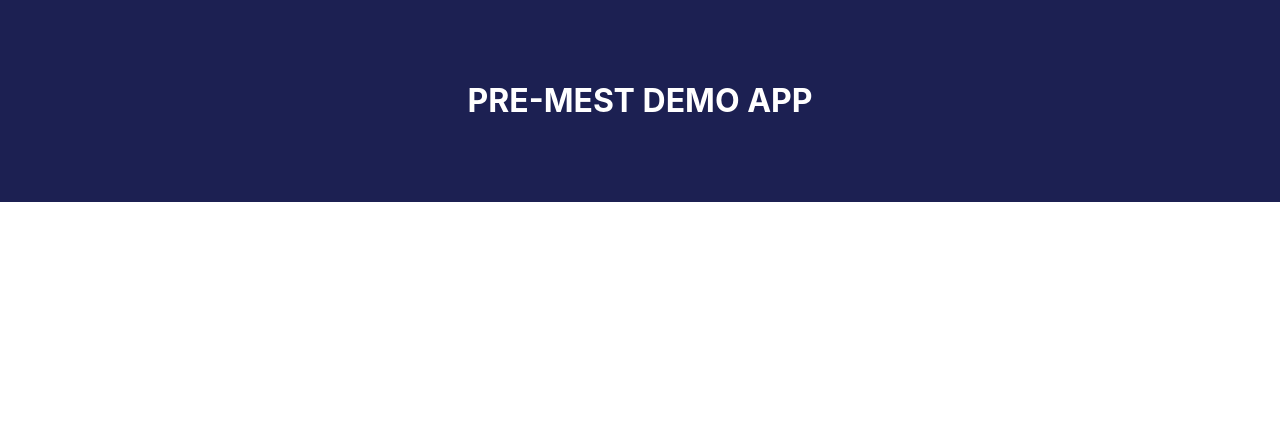
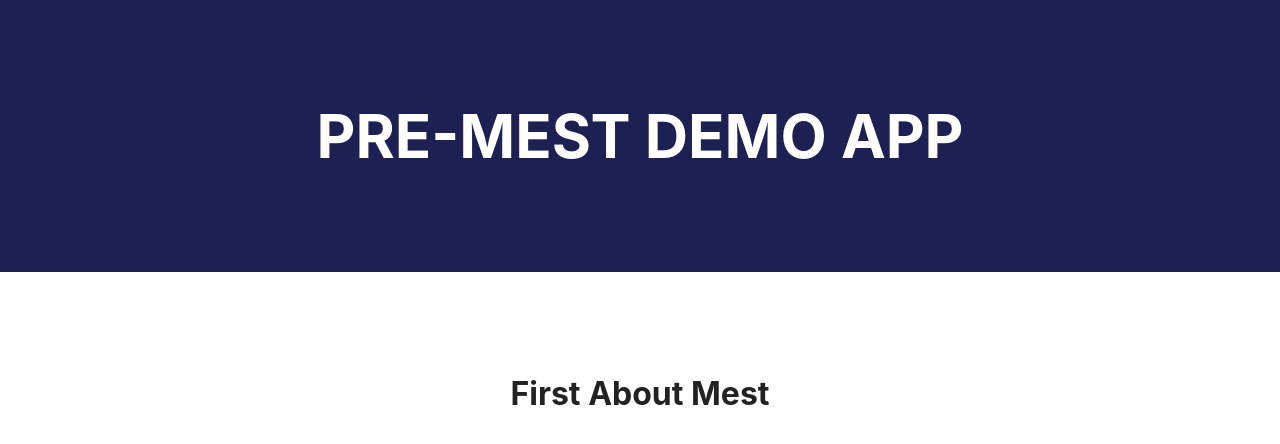
Before and after one commit to frankchoongsaeng/demoapp, a React (Create React App) app: page / in a window 1280 px wide. Shown: the top 444 px of the page. Built offline with nearby package versions, Linux system fonts and the light colour scheme.

Commit message:
Title Component Added

```diff
--- a/src/App.css
+++ b/src/App.css
@@ -3,9 +3,20 @@
   color: white;
   padding: 60px;
   text-align: center;
+  font-size: 30px;
 }
 
 .spacer {
   display: block;
-  height: 60px;
+  height: 80px;
 }
+
+.title {
+  color: #222;
+  font-weight: 700;
+  font-size: 32px;
+}
+
+.center {
+  text-align: center;
+}
--- a/src/App.js
+++ b/src/App.js
@@ -1,6 +1,7 @@
 import React from 'react';
 import Header from './Header';
 import Spacer from "./Spacer";
+import Title from './Title';
 import './App.css';
 
 function App() {
@@ -8,6 +9,7 @@ function App() {
     <div>
       <Header />
       <Spacer />
+      <Title title="First About Mest"/>
     </div>
   );
 }
--- a/src/Spacer.js
+++ b/src/Spacer.js
@@ -2,7 +2,7 @@ import React from "react";
 
 function Spacer() {
     return(
-        <div className="Spacer"></div>
+        <div className="spacer"></div>
     );
 }
 
--- /dev/null
+++ b/src/Title.js
@@ -0,0 +1,9 @@
+import React from 'react';
+
+function Title(props) {
+    return (
+        <h1 className="center title"> {props.title} </h1>
+    );
+}
+
+export default Title;
```
